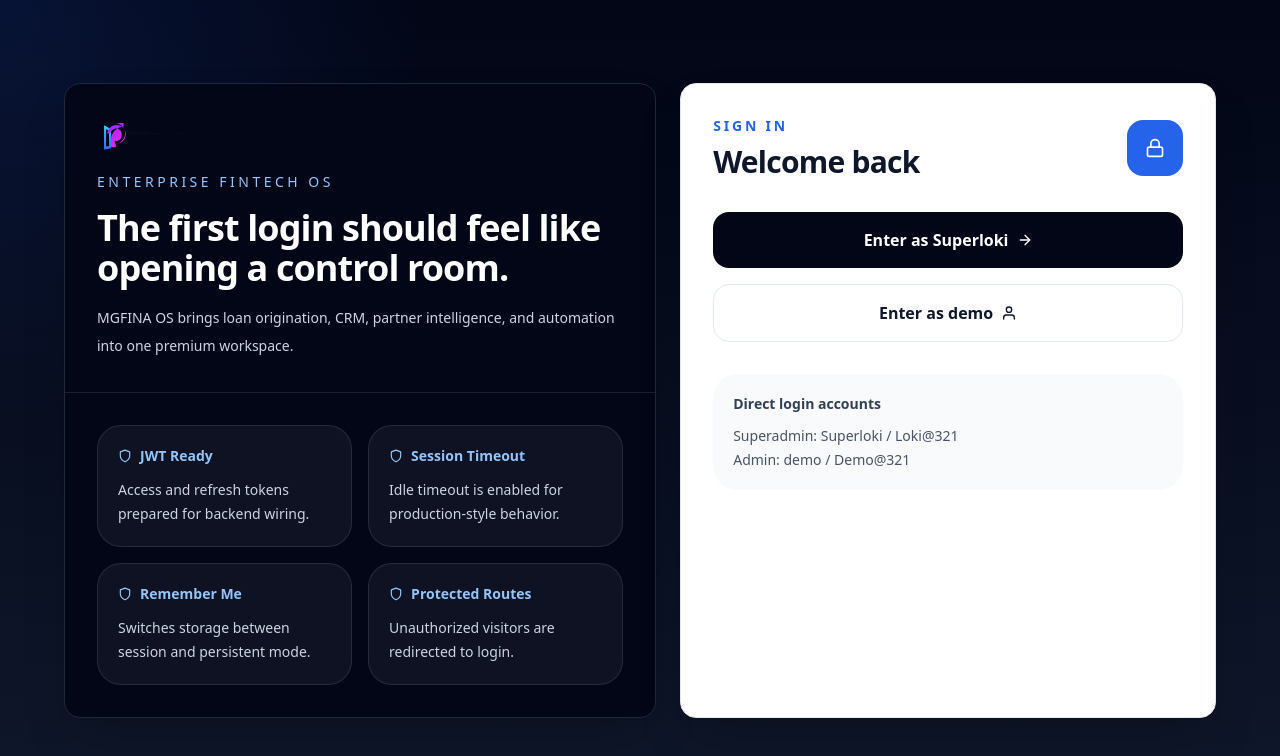
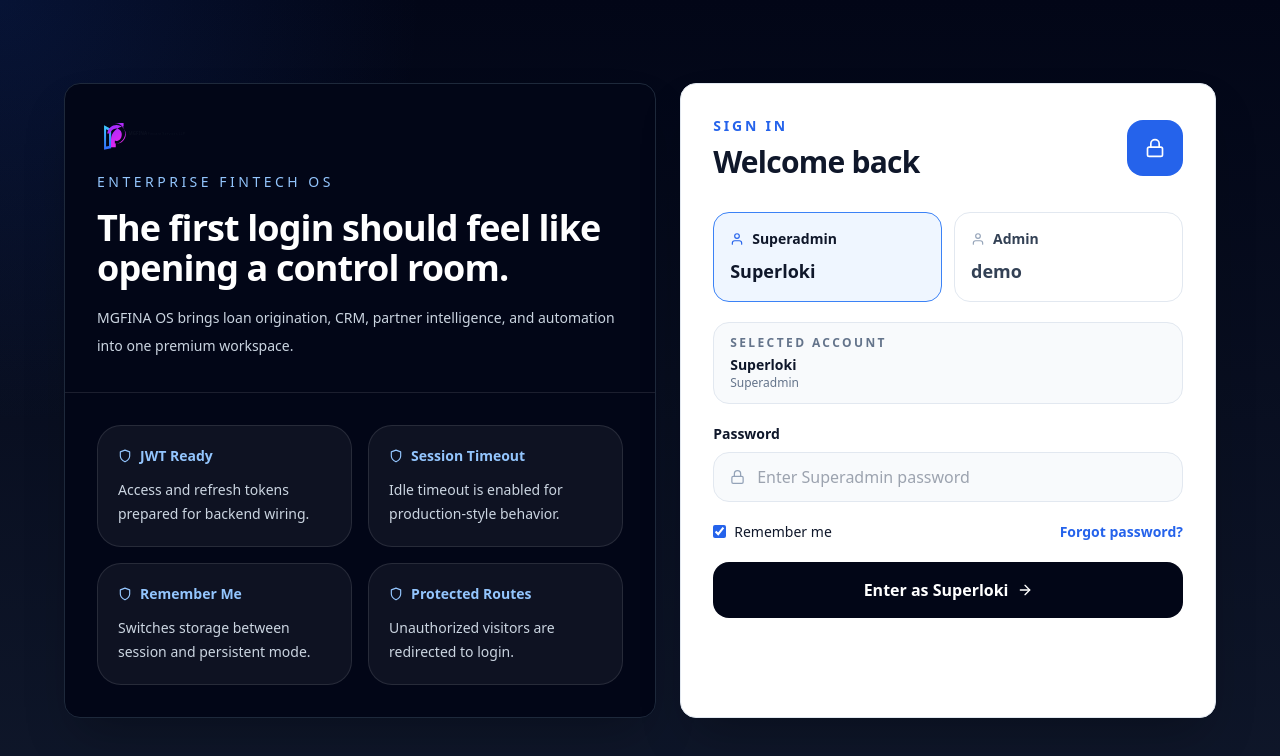
Before and after one commit to LokendraDevOps/mgfina, a React (Vite) app in the folder admin/: page /login in a window 1280 px wide. Shown: the top 756 px of the page. Built offline with nearby package versions, Linux system fonts and the light colour scheme.

Commit message:
Update index.jsx

```diff
--- a/admin/src/pages/Login/index.jsx
+++ b/admin/src/pages/Login/index.jsx
@@ -1,4 +1,5 @@
 import { useState } from 'react';
+import { useForm } from 'react-hook-form';
 import { FiArrowRight, FiLock, FiShield, FiUser } from 'react-icons/fi';
 import { useNavigate, Link, useLocation } from 'react-router-dom';
 import BrandLogo from '@/components/common/BrandLogo';
@@ -23,15 +24,26 @@ const Login = () => {
   const navigate = useNavigate();
   const location = useLocation();
   const { login } = useAuth();
-  const [isSubmitting, setIsSubmitting] = useState(null);
+  const [activeAccount, setActiveAccount] = useState('superadmin');
+  const { register, handleSubmit, setError, resetField, formState: { errors, isSubmitting } } = useForm({
+    defaultValues: {
+      password: '',
+      rememberMe: true,
+    },
+  });
 
-  const directLogin = accountKey => {
-    const account = ACCOUNTS[accountKey];
-    setIsSubmitting(accountKey);
+  const account = ACCOUNTS[activeAccount];
+
+  const onSubmit = async data => {
+    if (data.password.trim() !== account.password) {
+      setError('password', { type: 'manual', message: 'Wrong password for this account' });
+      return;
+    }
+
     login({
       accessToken: `access-${Date.now()}`,
       refreshToken: `refresh-${Date.now()}`,
-      rememberMe: true,
+      rememberMe: data.rememberMe,
       user: {
         name: account.name,
         role: account.role,
@@ -41,7 +53,6 @@ const Login = () => {
     });
 
     navigate(location.state?.from?.pathname || '/dashboard', { replace: true });
-    setIsSubmitting(null);
   };
 
   return (
@@ -89,35 +100,70 @@ const Login = () => {
               </div>
             </div>
 
-            <div className="mt-8 space-y-4">
+            <form onSubmit={handleSubmit(onSubmit)} className="mt-8 space-y-5">
+              <div className="grid gap-3 sm:grid-cols-2">
+                {Object.entries(ACCOUNTS).map(([key, item]) => (
+                  <button
+                    key={key}
+                    type="button"
+                    onClick={() => {
+                      setActiveAccount(key);
+                      resetField('password');
+                    }}
+                    className={`rounded-2xl border px-4 py-4 text-left transition ${
+                      activeAccount === key
+                        ? 'border-blue-500 bg-blue-50 text-slate-900'
+                        : 'border-slate-200 bg-white text-slate-700 hover:bg-slate-50'
+                    }`}
+                  >
+                    <div className="flex items-center gap-2 text-sm font-semibold">
+                      <FiUser className={activeAccount === key ? 'text-blue-600' : 'text-slate-400'} />
+                      {item.role}
+                    </div>
+                    <p className="mt-2 text-lg font-bold">{item.name}</p>
+                  </button>
+                ))}
+              </div>
+
+              <div className="rounded-2xl border border-slate-200 bg-slate-50 px-4 py-3">
+                <p className="text-xs font-semibold uppercase tracking-[0.2em] text-slate-500">Selected account</p>
+                <p className="mt-1 text-sm font-bold text-slate-900">{account.name}</p>
+                <p className="text-xs text-slate-500">{account.role}</p>
+              </div>
+
+              <label className="block">
+                <span className="mb-2 block text-sm font-semibold">Password</span>
+                <div className="flex items-center gap-3 rounded-2xl border border-slate-200 bg-slate-50 px-4 py-3">
+                  <FiLock className="text-slate-400" />
+                  <input
+                    type="password"
+                    className="w-full bg-transparent outline-none"
+                    placeholder={`Enter ${account.role} password`}
+                    {...register('password', { required: 'Password is required' })}
+                  />
+                </div>
+                {errors.password && <span className="mt-1 block text-xs text-red-600">{errors.password.message}</span>}
+              </label>
+
+              <div className="flex items-center justify-between gap-4 text-sm">
+                <label className="flex items-center gap-2">
+                  <input type="checkbox" className="accent-blue-600" {...register('rememberMe')} />
+                  Remember me
+                </label>
+                <Link to="/forgot-password" className="font-semibold text-blue-600 hover:text-blue-700">
+                  Forgot password?
+                </Link>
+              </div>
+
               <button
-                type="button"
-                onClick={() => directLogin('superadmin')}
+                type="submit"
                 disabled={isSubmitting}
                 className="inline-flex w-full items-center justify-center gap-2 rounded-2xl bg-slate-950 px-5 py-4 font-semibold text-white transition hover:bg-slate-800 disabled:cursor-not-allowed disabled:opacity-70"
               >
-                Enter as Superloki
+                Enter as {account.name}
                 <FiArrowRight />
               </button>
-
-              <button
-                type="button"
-                onClick={() => directLogin('admin')}
-                disabled={isSubmitting}
-                className="inline-flex w-full items-center justify-center gap-2 rounded-2xl border border-slate-200 bg-white px-5 py-4 font-semibold text-slate-900 transition hover:bg-slate-50 disabled:cursor-not-allowed disabled:opacity-70"
-              >
-                Enter as demo
-                <FiUser />
-              </button>
-            </div>
-
-            <div className="mt-8 rounded-3xl bg-slate-50 p-5">
-              <p className="text-sm font-semibold text-slate-700">Direct login accounts</p>
-              <div className="mt-3 space-y-1 text-sm text-slate-600">
-                <p>Superadmin: Superloki / Loki@321</p>
-                <p>Admin: demo / Demo@321</p>
-              </div>
-            </div>
+            </form>
           </section>
         </div>
       </div>
```
